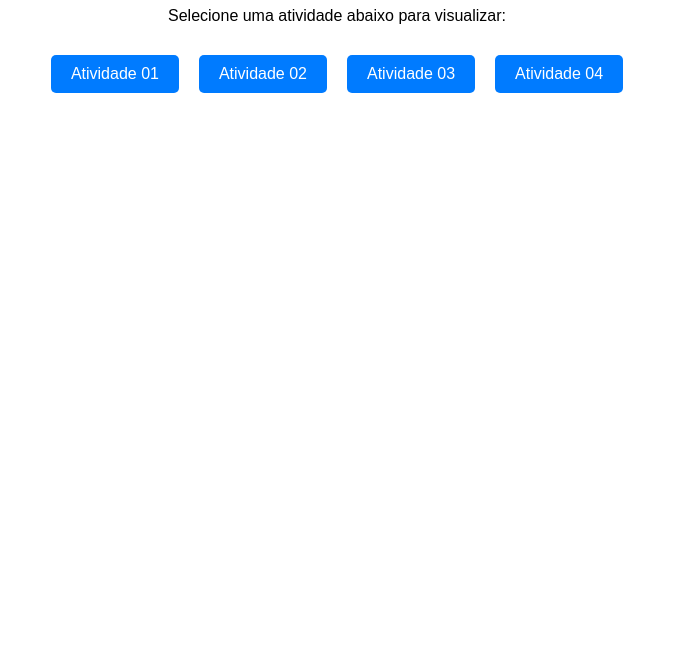
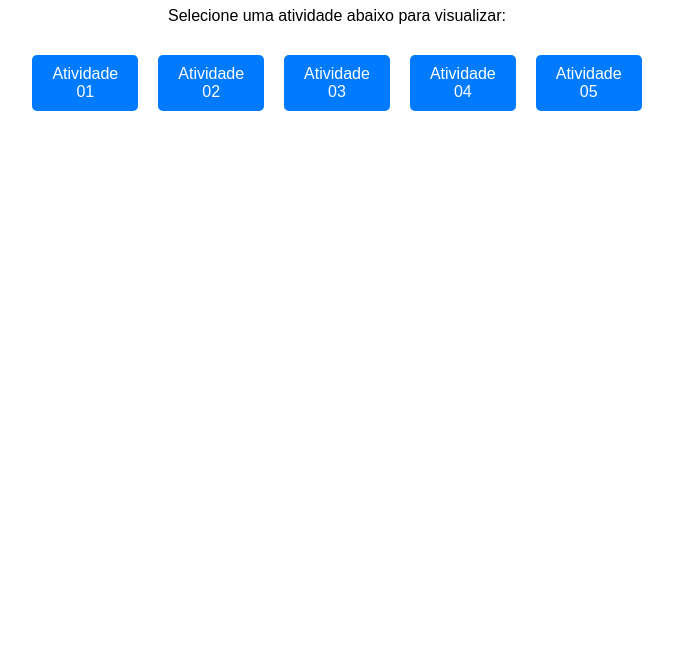
Before and after one commit to neycaldaslima/atv01, a plain HTML site: page index.html in a window 1280 px wide. Shown: the part 143-800 px from the top of the page, without its empty margins (303-976 px from the left). Drawn offline with Linux system fonts and the light colour scheme.

Commit message:
primeiro

```diff
--- a/index.html
+++ b/index.html
@@ -14,6 +14,7 @@
         <a href="atv02/index.html">Atividade 02</a>
         <a href="atv03/index.html">Atividade 03</a>
         <a href="atv04/index.html">Atividade 04</a>
+        <a href="atv05/index.html">Atividade 05</a>
     </div>
     </div>
 
```
